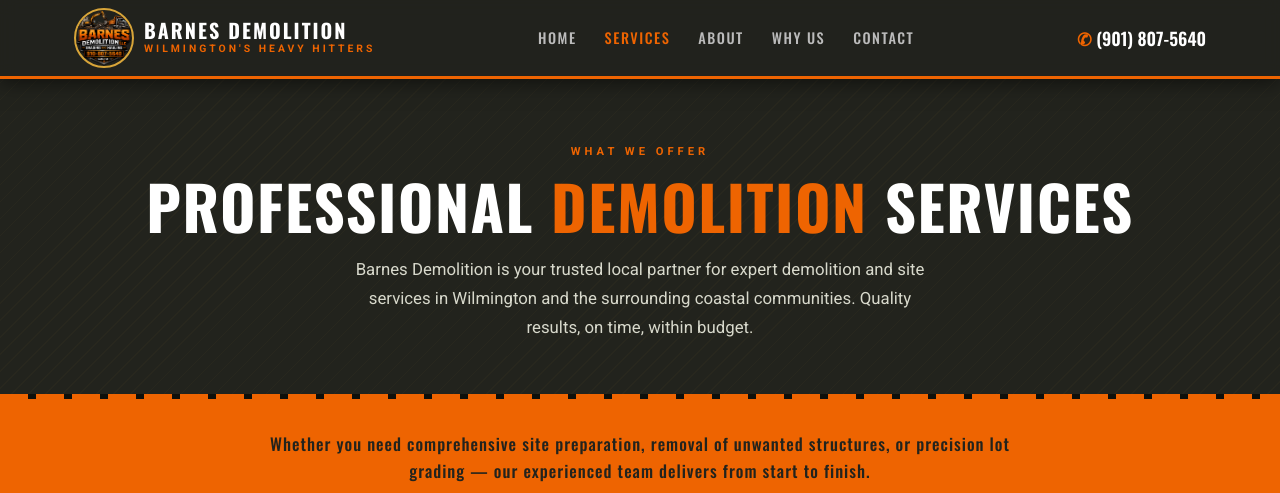
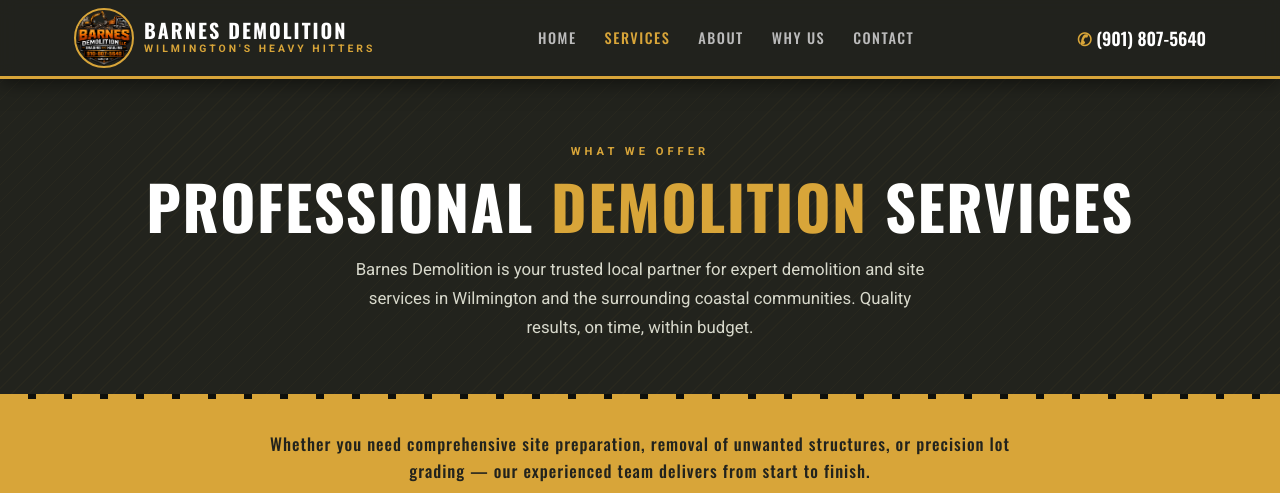
Before and after one commit to JimmyFlame77/Barnes-Demolition, a Jekyll site: the page built from services.html, in a window 1280 px wide and 1400 px high. Shown: the top 493 px of the window. Built offline with Jekyll 4.4.1, drawn with Linux system fonts in a browser that asks for light colours; grey boxes are pictures that could not be loaded.

Commit message:
Refactor color variables and layout styles
Updated color variables and styles in default layout.

```diff
--- a/_layouts/default.html
+++ b/_layouts/default.html
@@ -13,7 +13,7 @@
     *, *::before, *::after { box-sizing: border-box; margin: 0; padding: 0; }
 
     :root {
-      --gold:        #EE6401;
+      --gold:        #D8A539;
       --gold-dk:     #b8871f;
       --gold-lt:     #e8b84a;
       --charcoal:    #22231D;
```
